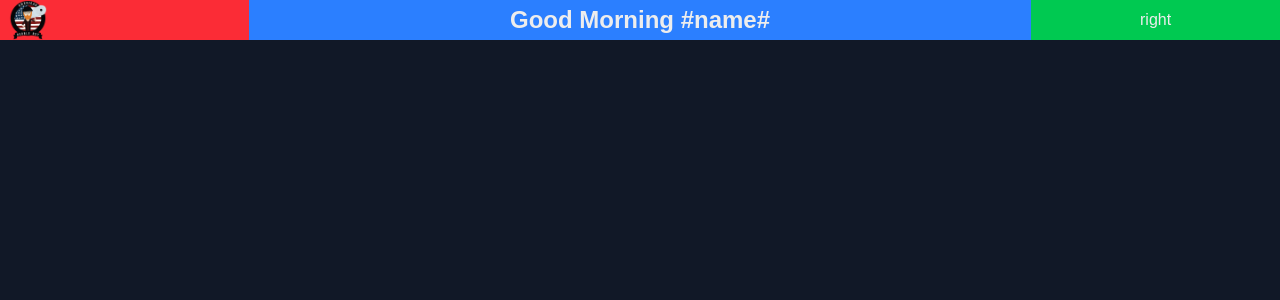
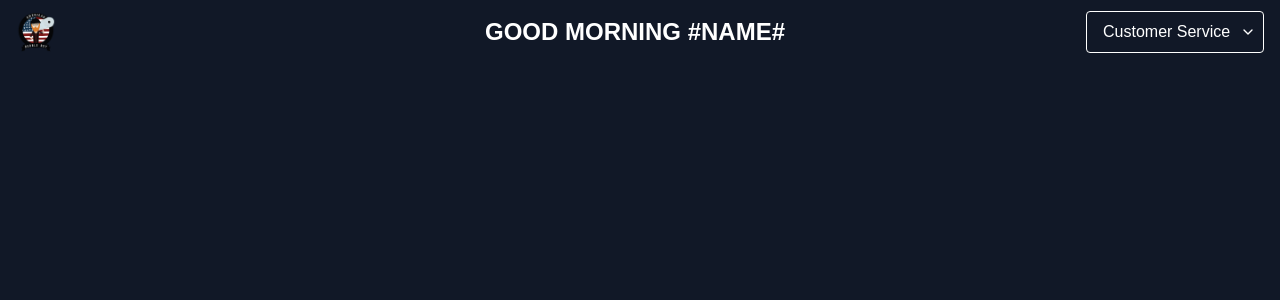
Before and after one commit to jhaqq/abbDashboard, a Next.js app: page /CsDashboard in a window 1280 px wide. Shown: the top 300 px of the page. Built offline with nearby package versions, Linux system fonts and the light colour scheme.

Commit message:
Header Component Done

```diff
--- /dev/null
+++ b/app/Components/Header.tsx
@@ -0,0 +1,59 @@
+import Image from "next/image";
+import { ChevronDown } from "lucide-react";
+
+interface HeaderProps {
+  userName?: string;
+  location?: string;
+  showDropdown?: boolean;
+  dropdownOptions?: string[];
+  onDropdownChange?: (option: string) => void;
+}
+
+const Header: React.FC<HeaderProps> = ({
+  userName = "NAME",
+  location = "",
+  showDropdown = false,
+  dropdownOptions = [],
+  onDropdownChange,
+}) => {
+  return (
+    <header className="absolute top-0 right-0 left-0 h-16 flex">
+      <div className="flex items-center justify-start px-4 min-w-[200px]">
+        <Image
+          src="/DashboardLogo.png"
+          width={53}
+          height={53}
+          alt="American Bubble Bou Logo"
+          className="h-10 w-10"
+        />
+      </div>
+
+      <div className="flex-1 flex items-center justify-center">
+        <h1 className="font-semibold text-2xl text-white">
+          GOOD MORNING #{userName}# {location && `@ ${location}`}
+        </h1>
+      </div>
+
+      <div className="flex items-center justify-center px-4 min-w-[200px]">
+        {showDropdown && dropdownOptions.length > 0 && (
+          <div className="relative">
+            <select
+              className="text-white pl-4 pr-8 py-2 rounded border appearance-none cursor-pointer min-w-[160px]"
+              onChange={(e) => onDropdownChange?.(e.target.value)}
+              defaultValue={dropdownOptions[0]}
+            >
+              {dropdownOptions.map((option, index) => (
+                <option key={index} value={option} className="bg-background">
+                  {option}
+                </option>
+              ))}
+            </select>
+            <ChevronDown className="absolute right-2 top-1/2 transform -translate-y-1/2 w-4 h-4 text-white pointer-events-none"/>
+          </div>
+        )}
+      </div>
+    </header>
+  );
+};
+
+export default Header;
--- a/app/CsDashboard/page.tsx
+++ b/app/CsDashboard/page.tsx
@@ -1,23 +1,39 @@
-import Image from 'next/image'
+"use client"
+
+import Image from "next/image";
+import Header from "../Components/Header";
+import { useState } from "react";
 
 const CsDashboard = () => {
+  const [selectedDashboard, setSelectedDashboard] =
+    useState("Customer Service");
+
+  const handleDashboardChange = (dashboard: string) => {
+    setSelectedDashboard(dashboard);
+    //navigation to switch dashboards here
+  };
+
+  const dropdownOptions = [
+    "Customer Service",
+    "Warehouse",
+    "Printer",
+    "Manager",
+  ];
+
   return (
-    <div className="flex 1 w-full h-screen justify-center items-center gap-4">
-      <header className="absolute top-0 left-0 right-0 flex">
-        <div className="bg-red-500 flex-1/12 flex pl-2">
-          <Image
-            src='/DashboardLogo.png'
-            width={53}
-            height={53}
-            alt='American Bubble Boy Logo'
-            className='w-10 h-10'
-          />
-        </div>
-        <div className="bg-blue-500 flex-1/2 flex items-center justify-center font-semibold text-2xl">Good Morning #name#</div>
-        <div className="bg-green-500 flex-1/12 flex items-center justify-center">right</div>
-      </header>
+    <div className="w-full h-screen text-white">
+      <Header
+        userName="NAME"
+        showDropdown={true}
+        dropdownOptions={dropdownOptions}
+        onDropdownChange={handleDashboardChange}
+      />
+
+      <div className="pt-16 h-full flex">
+        {/* panels */}
+      </div>
     </div>
-  )
-}
+  );
+};
 
 export default CsDashboard;
```
